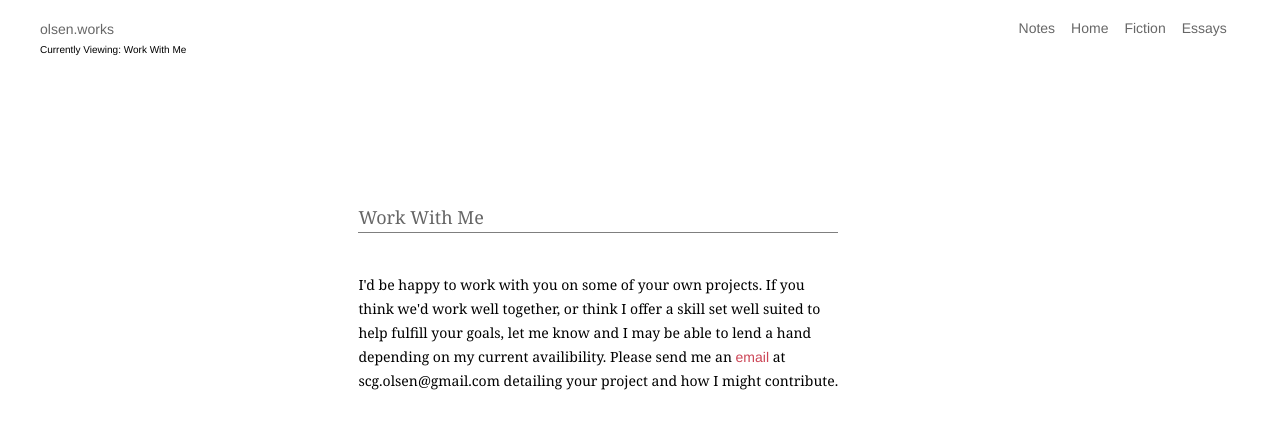
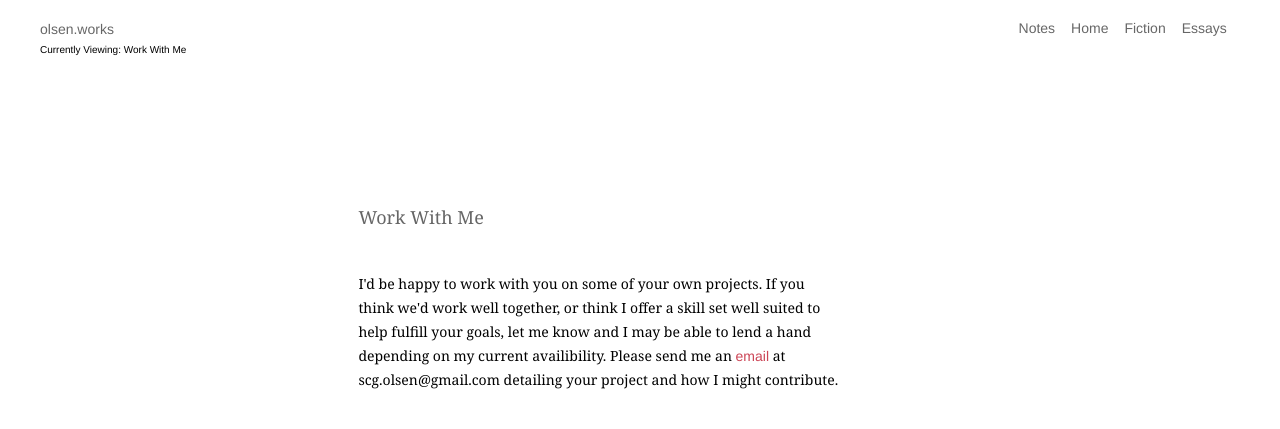
Before and after one commit to fakeolsen/scolsen.github.io, a Jekyll site: the page built from work-with.html, in a window 1280 px wide. Shown: the top 429 px of the page. Built offline with Jekyll 4.4.1, drawn with Linux system fonts in a browser that asks for light colours; some web fonts are replaced.

Commit message:
Update _typography.scss

```diff
--- a/_sass/_typography.scss
+++ b/_sass/_typography.scss
@@ -92,7 +92,6 @@ h4 {
 .page-title {
   font-size: 18px;
   font-family:$font-display;
-  border-bottom: 1px solid $black-color;
   font-weight:300;
   opacity: 0.6;
   margin-bottom: $spacing-unit;
```
